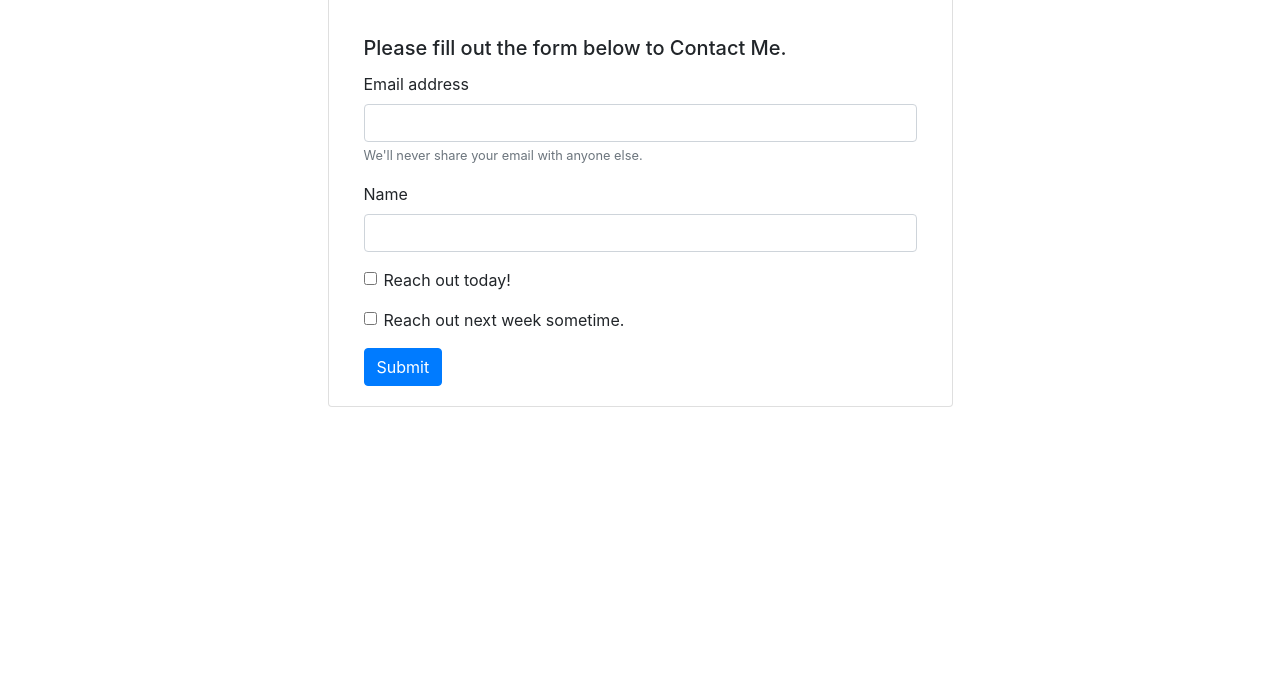
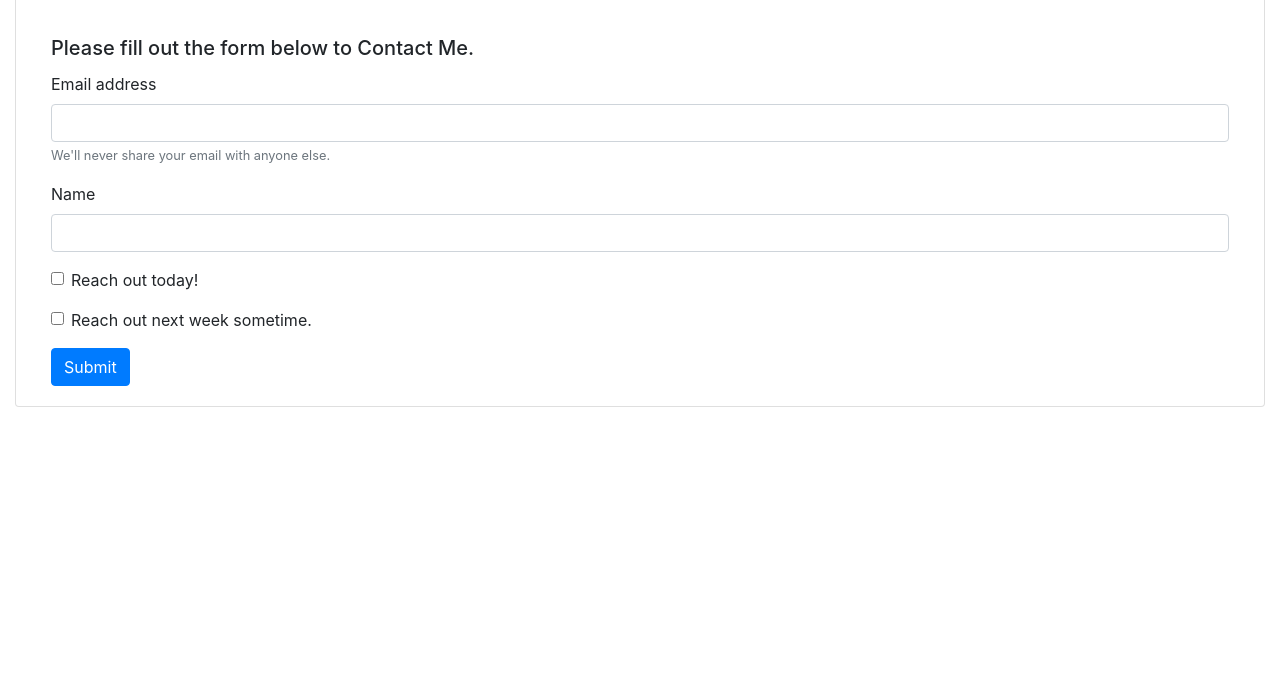
Before and after one commit to easyacres/hw2_200623, a plain HTML site: page contact.html in a window 1280 px wide. Shown: the part 115-800 px from the top of the page. Drawn offline with nearby package versions, Linux system fonts and the light colour scheme.

Commit message:
index mod

```diff
--- a/contact.html
+++ b/contact.html
@@ -34,10 +34,10 @@
     </div>
   </nav>
 
-  <div class="card mx-auto col-6" style="width: auto;">
+  <div class="card mx-auto col-12" style="width: auto;">
     <h2 class="mx-auto mt-20 mb-20">Contact Me</h2>
         <br>
-    <div class="card-body">
+    <div class="card-body col-12">
       <h5 class="card-title">Please fill out the form below to Contact Me.</h5>
       <form>
         <div class="form-group">
```
